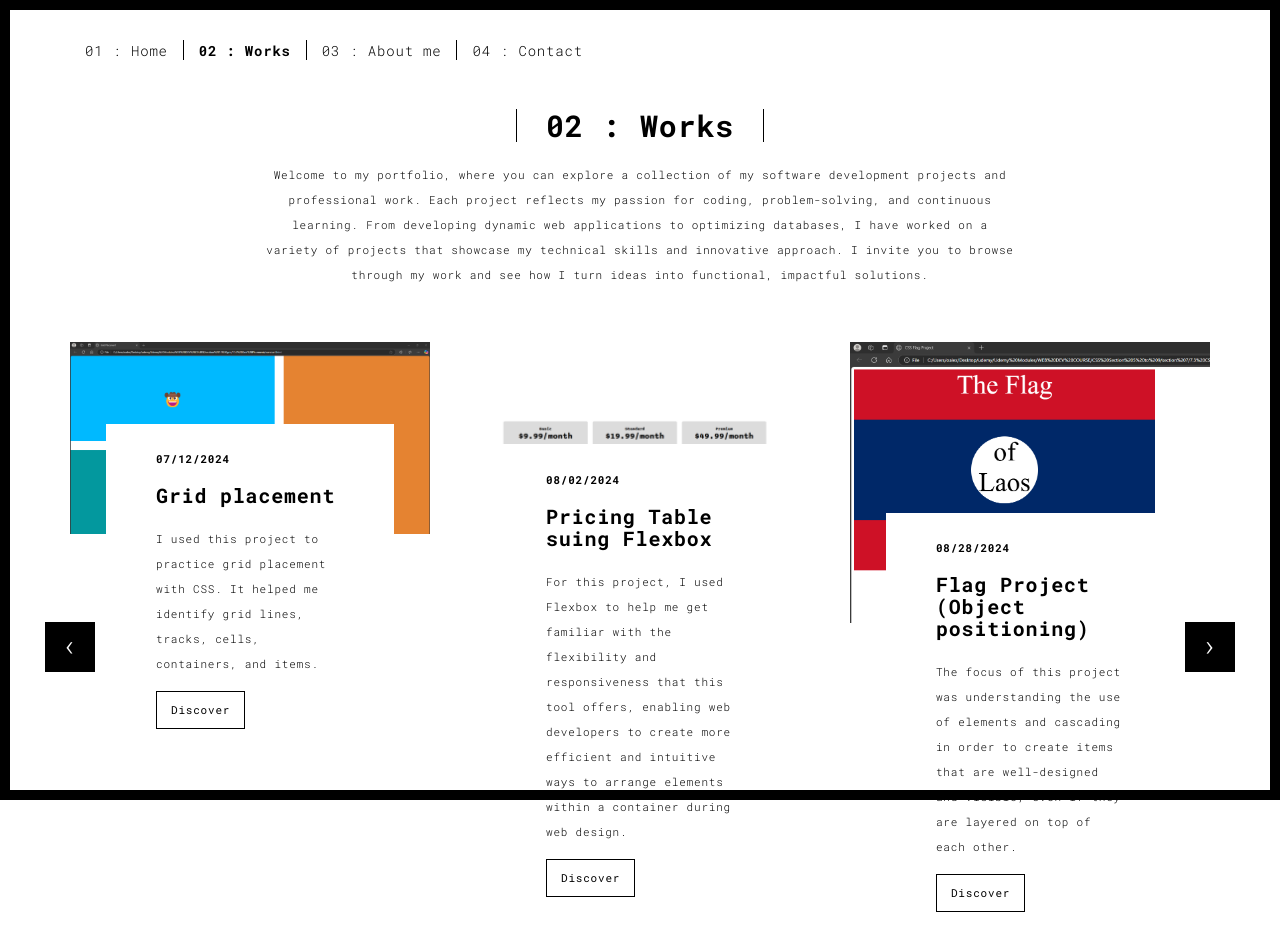
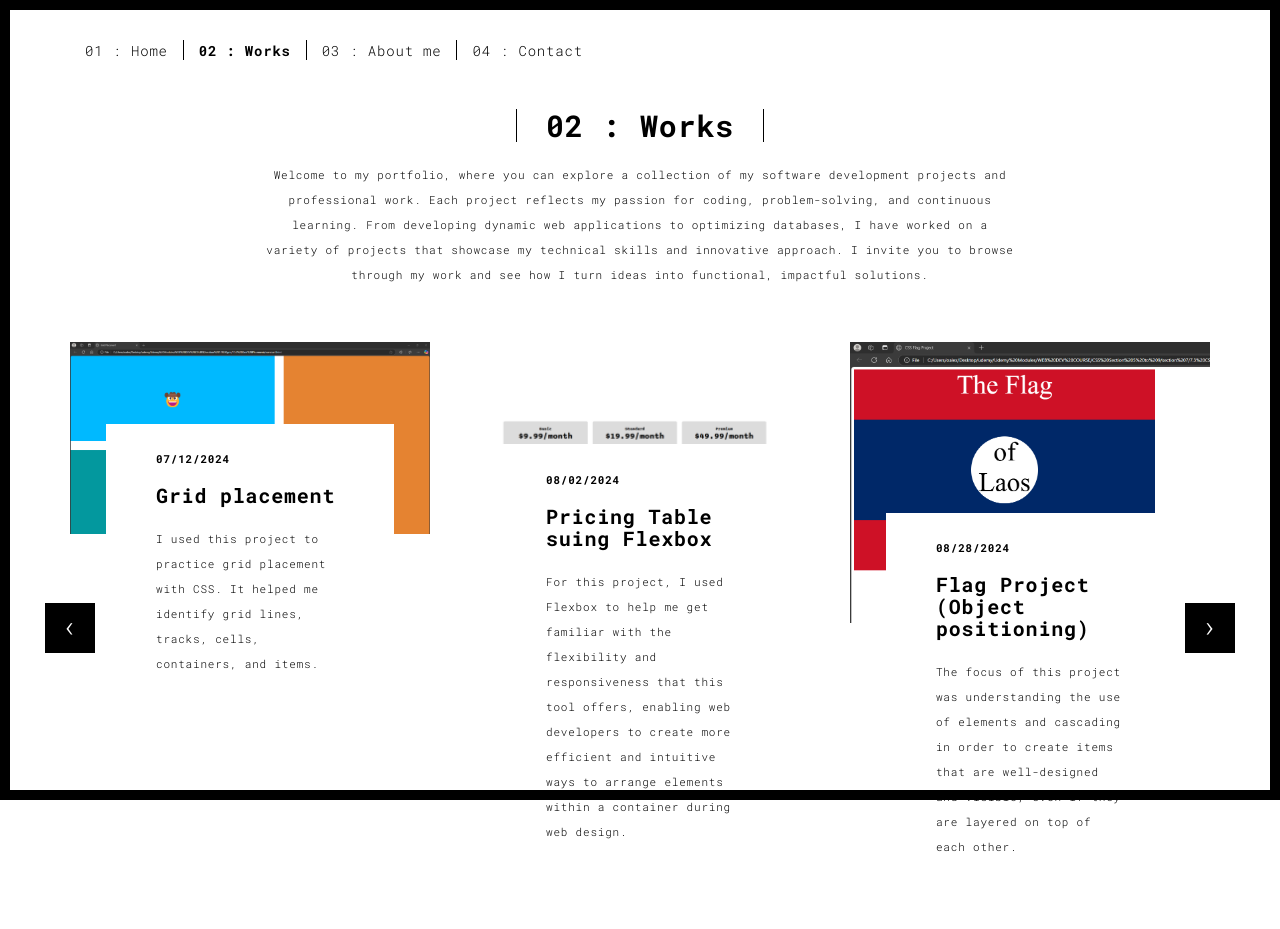
Before and after one commit to Oscar568/Oscar-s-portfolio, a Flask app: page /works.html in a window 1280 px wide. Shown: the top 929 px of the page. Run offline with Flask 3, Linux system fonts and the light colour scheme; some libraries are stand-ins or nearby versions.

Commit message:
Update works.html
commented out the links for now

```diff
--- a/templates/works.html
+++ b/templates/works.html
@@ -71,36 +71,36 @@
             <div class="item active">
                 <div class="row">
                       <div class="col-sm-4">
-                          <a href="./templates/projectGrid.html" title="" class="image-project-hover">
+                         <!-- <a href="./templates/projectGrid.html" title="" class="image-project-hover">  -->
                             <img src="static/assets/grid placement.png" alt="" class="img-responsive">
-                          </a>
+                       <!--   </a>  -->
                          <div class="card-container card-container-lg">
                             <h4>07/12/2024</h4>
                             <h3>Grid placement</h3>
                             <p>I used this project to practice grid placement with CSS. It helped me identify grid lines, tracks, cells, containers, and items.</p>
-                            <a href="./templates/projectGrid.html" class="btn btn-default">Discover</a>
+                          <!--  <a href="./templates/projectGrid.html" class="btn btn-default">Discover</a> -->
                          </div>
                       </div>
                     <div class="col-sm-4">
-                      <a href="./static/projects.html" title="" class="image-project-hover">
+                    <!--  <a href="./static/projects.html" title="" class="image-project-hover"> -->
                         <img src="static/assets/flexbox pricing table.png" alt="" class="img-responsive">
-                      </a>
+                   <!--   </a>   -->
                       <div class="card-container card-container-lg">
                         <h4>08/02/2024</h4>
                         <h3>Pricing Table suing Flexbox</h3>
                         <p>For this project, I used Flexbox to help me get familiar with the flexibility and responsiveness that this tool offers, enabling web developers to create more efficient and intuitive ways to arrange elements within a container during web design.</p>
-                        <a href="./static/projects.html" title="" class="btn btn-default">Discover</a>
+                     <!--   <a href="./static/projects.html" title="" class="btn btn-default">Discover</a>  -->
                       </div>
                     </div>
                     <div class="col-sm-4">
-                      <a href="./static/projects.html" title="" class="image-project-hover">
+                   <!--   <a href="./static/projects.html" title="" class="image-project-hover">  -->
                         <img src="static/assets/flag project.png" alt="" class="img-responsive">
-                      </a>
+                    <!--  </a>  -->
                       <div class="card-container card-container-lg">
                         <h4>08/28/2024</h4>
                         <h3>Flag Project (Object positioning)</h3>
                         <p>The focus of this project was understanding the use of elements and cascading in order to create items that are well-designed and visible, even if they are layered on top of each other.</p>
-                        <a href="./static/projects.html" title="" class="btn btn-default">Discover</a>
+                      <!--  <a href="./static/projects.html" title="" class="btn btn-default">Discover</a>  -->
                       </div>
                     </div>
 
@@ -112,37 +112,37 @@
             <div class="item">
                 <div class="row">
                   <div class="col-sm-4">
-                    <a href="./static/projects.html" class="image-project-hover">
+                  <!--  <a href="./static/projects.html" class="image-project-hover">  -->
                       <img src="static/assets/Moving company website.png" alt="Image" class="img-responsive">
-                    </a>
+                   <!-- </a>  -->
                     <div class="card-container">
                       <h4>11/19/2024</h4>
                       <h3>Website for a Moving Company</h3>
                       <p>I used this project to introduce me to the powerful tools that Bootstrap offers when it comes to website layout. The main focus here was to work with carousels and the way they work, as well as the use of SVGs, navigation bars, and drop-down menus</p>
-                      <a href="./static/projects.html" class="btn btn-default">Discover</a>
+                    <!--  <a href="./static/projects.html" class="btn btn-default">Discover</a>  -->
                     </div>
                   </div>
                    <div class="col-sm-4">
-                      <a href="./static/projects.html" class="image-project-hover">
+                   <!--   <a href="./static/projects.html" class="image-project-hover">  -->
                         <img src="static/assets/my customized meme project.png" alt="Image" class="img-responsive">
-                      </a>
+                    <!--  </a>  -->
                       <div class="card-container">
                         <h4>10/25/2024</h4>
                         <h3>Personalized Meme</h3>
                         <p>This simple project focuses on further understanding of how CSS is used to create solid and functional websites that look and work well. This is achieved by using text-align, text-transform, borders, and background-color.</p>
-                        <a href="./static/projects.html" class="btn btn-default">Discover</a>
+                       <!--  <a href="./static/projects.html" class="btn btn-default">Discover</a>  -->
                       </div>
                     </div>
 
                     <div class="col-sm-4">
-                      <a href="./static/projects.html" class="image-project-hover">
+                    <!--  <a href="./static/projects.html" class="image-project-hover">   -->
                         <img src="static/assets/web designing agency.png" alt="Image" class="img-responsive">
-                      </a>
+                  <!--    </a>  -->
                       <div class="card-container">
                         <h4>12/20/2024</h4>
                         <h3>Web Design Agency</h3>
                         <p>This project was mainly focused on getting familiar with Float CSS and its usability.</p>
-                        <a href="./static/projects.html" class="btn btn-default">Discover</a>
+                       <!--  <a href="./static/projects.html" class="btn btn-default">Discover</a>  -->
                       </div>
                     </div>
 
```
